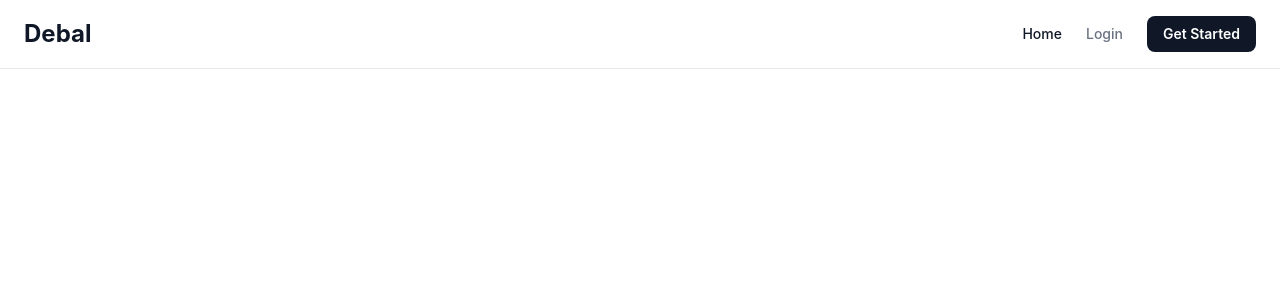
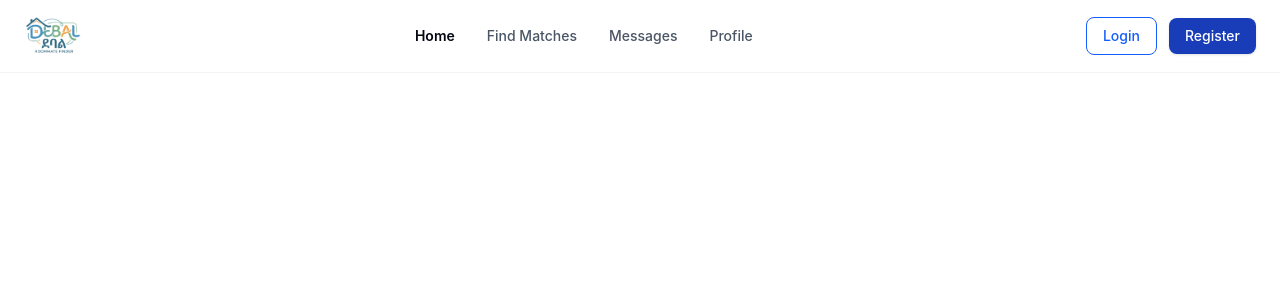
Before and after one commit to Natnael9/Debal, a React (Vite) app in the folder frontend/: page / in a window 1280 px wide. Shown: the top 300 px of the page. Built offline with nearby package versions, Linux system fonts and the light colour scheme.

Commit message:
Navba fixed to match the design

```diff
--- a/frontend/src/components/common/Navbar.jsx
+++ b/frontend/src/components/common/Navbar.jsx
@@ -1,46 +1,56 @@
 import { NavLink } from "react-router-dom";
+import logo from "../../assets/Debal(LOGO).png"; // 1. Import your logo image path here
 
 function Navbar() {
   const navLinkStyle = ({ isActive }) =>
     `text-sm font-medium transition ${
       isActive
-        ? "text-gray-900"
-        : "text-gray-500 hover:text-gray-900"
+        ? "text-gray-950 font-semibold"
+        : "text-gray-600 hover:text-gray-900"
     }`;
 
   return (
-    <nav className="sticky top-0 z-50 w-full border-b border-gray-200 bg-white">
+    <nav className="sticky top-0 z-50 w-full border-b border-gray-100 bg-white">
       <div className="mx-auto flex max-w-7xl items-center justify-between px-6 py-4">
 
         {/* Logo */}
         <NavLink
           to="/"
-          className="text-2xl font-bold text-gray-900"
+          className="text-2xl font-bold text-blue-600 tracking-tight"
         >
-          Debal
+          <img src={logo} alt="Debal" className="h-10 w-auto" />
         </NavLink>
 
-        {/* Navigation links */}
-        <div className="flex items-center gap-6">
-          <NavLink
-            to="/"
-            className={navLinkStyle}
-          >
+        {/* Navigation links (Center) */}
+        <div className="hidden md:flex items-center gap-8">
+          <NavLink to="/" className={navLinkStyle}>
             Home
           </NavLink>
+          <NavLink to="/find-matches" className={navLinkStyle}>
+            Find Matches
+          </NavLink>
+          <NavLink to="/messages" className={navLinkStyle}>
+            Messages
+          </NavLink>
+          <NavLink to="/profile" className={navLinkStyle}>
+            Profile
+          </NavLink>
+        </div>
 
+        {/* Action buttons (Right) */}
+        <div className="flex items-center gap-3">
           <NavLink
             to="/login"
-            className={navLinkStyle}
+            className="rounded-lg border border-blue-600 px-4 py-2 text-sm font-medium text-blue-600 transition hover:bg-blue-50"
           >
             Login
           </NavLink>
 
           <NavLink
             to="/register"
-            className="rounded-lg bg-gray-900 px-4 py-2 text-sm font-semibold text-white transition hover:bg-gray-700"
+            className="rounded-lg bg-blue-800 px-4 py-2 text-sm font-medium text-white transition hover:bg-blue-700 shadow-sm"
           >
-            Get Started
+            Register
           </NavLink>
         </div>
 
```
Also changed, not shown: frontend/src/assets/Debal(LOGO).png (added), frontend/src/assets/Debal(logo).png (added).
